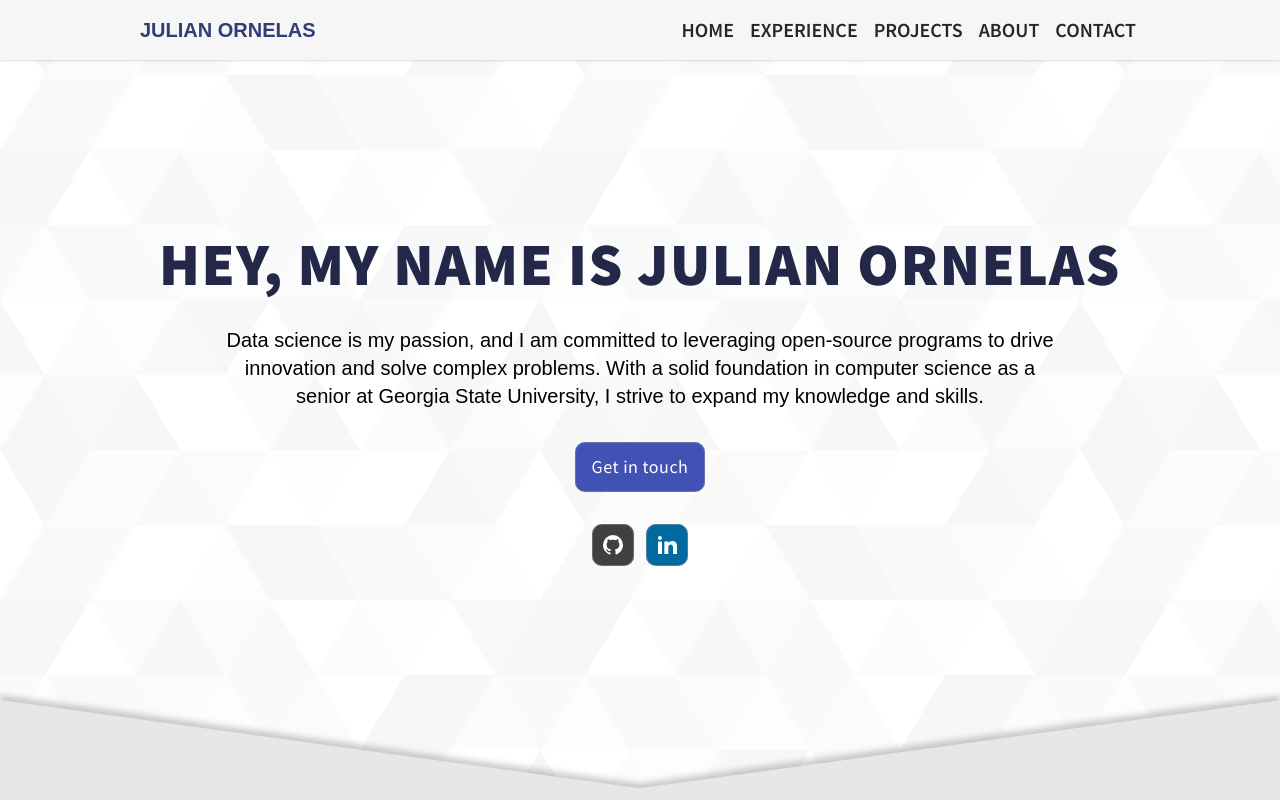
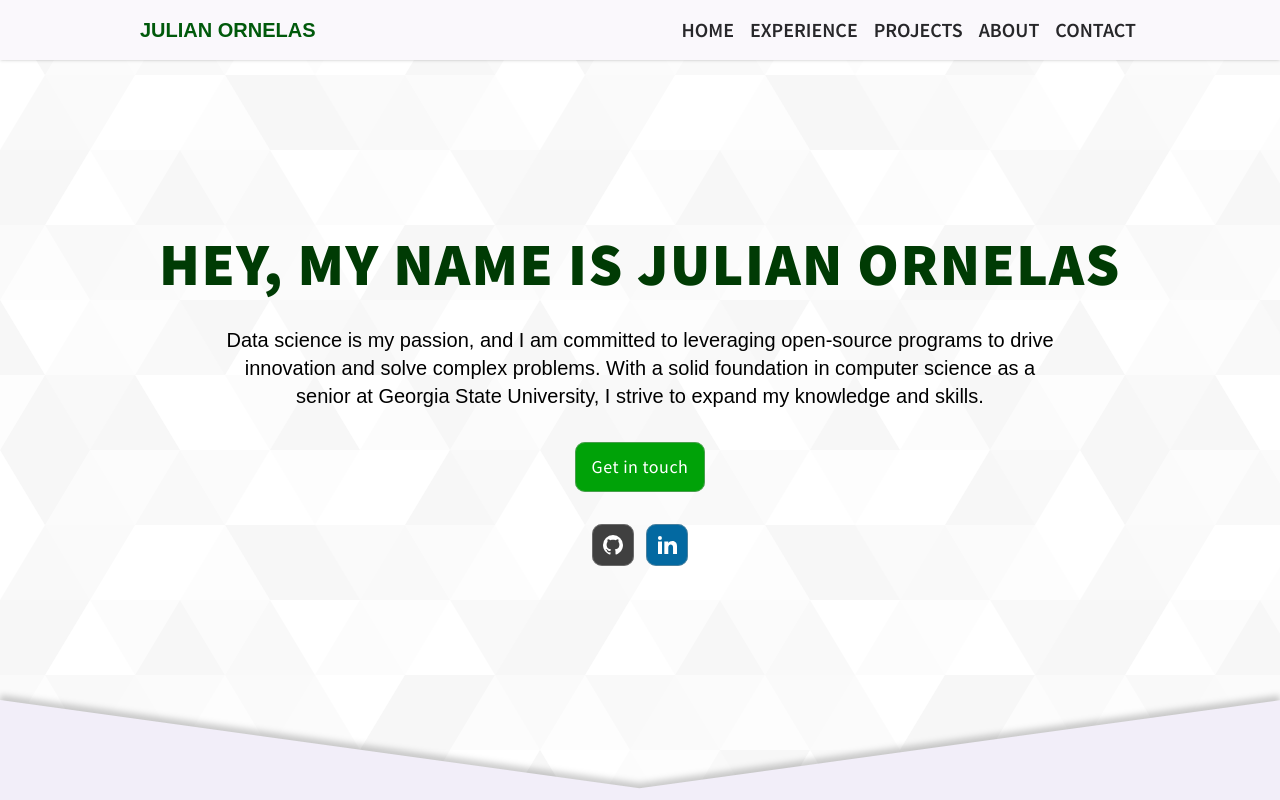
Before and after one commit to julian-ornelas/Portfolio-Site, a Vue app: page / in a window 1280 px wide. Shown: the top 800 px of the page. Built offline with nearby package versions, Linux system fonts and the light colour scheme.

Commit message:
Changed color scheme

```diff
--- a/tailwind.config.js
+++ b/tailwind.config.js
@@ -7,30 +7,30 @@ export default {
       colors: {
         //Generate your palette in https://uicolors.app/create
         primary: {
-          50: '#f2f5fc',
-          100: '#e2e9f7',
-          200: '#cbd7f2',
-          300: '#a8bfe8',
-          400: '#7e9ddc',
-          500: '#607ed2',
-          600: '#4b63c5',
-          700: '#4152b4',
-          800: '#3a4593',
-          900: '#333c75',
-          950: '#232748'
-        },
+          50: '#ecffed',
+          100: '#d2ffd8',
+          200: '#a8ffb2',
+          300: '#65ff79',
+          400: '#1bff35',
+          500: '#00f90c',
+          600: '#00d005',
+          700: '#00a208',
+          800: '#007e0c',
+          900: '#00590b',
+          950: '#003b04',
+      },
         base: {
-          50: '#f6f6f6',
-          100: '#e7e7e7',
-          200: '#d1d1d1',
-          300: '#b0b0b0',
-          400: '#888888',
-          500: '#6d6d6d',
-          600: '#5d5d5d',
-          700: '#4f4f4f',
-          800: '#454545',
-          900: '#3d3d3d',
-          950: '#000000'
+          50: '#faf8fc',
+          100: '#f2eef9',
+          200: '#e8e0f4',
+          300: '#d6c7eb',
+          400: '#bba3dd',
+          500: '#a07ece',
+          600: '#8962bb',
+          700: '#7851a9',
+          800: '#624386',
+          900: '#50376c',
+          950: '#341f4c',
         }
       }
     }
```
